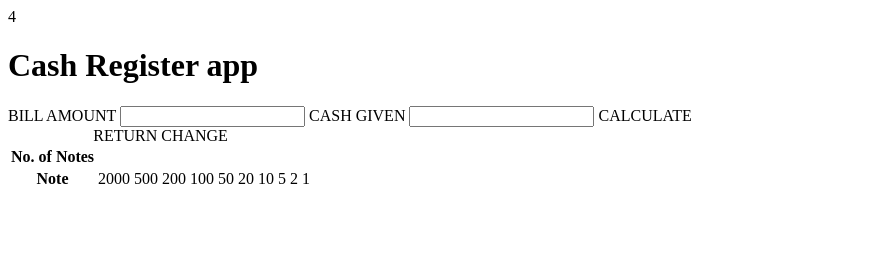
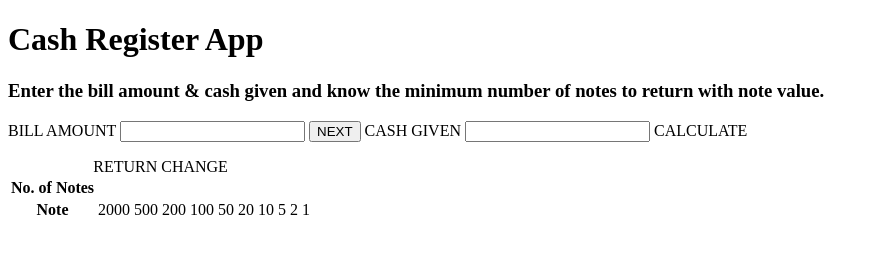
Before and after one commit to vidhimakani74/Cash-Register, a plain HTML site: page index.html in a window 1280 px wide. Shown: the whole page, without its empty margins (0-879 px from the left). Drawn offline with Linux system fonts and the light colour scheme.

Commit message:
Next button added

```diff
--- a/index.html
+++ b/index.html
@@ -5,29 +5,35 @@
     <meta charset="UTF-8">
     <meta http-equiv="X-UA-Compatible" content="IE=edge">
     <meta name="viewport" content="width=device-width, initial-scale=1.0">
-    <title>Cash Register app</title>4
+    <title>Cash Register App</title>
     <link rel="stylesheet" href="styles.css">
 </head>
 
 <body>
     <div class="container">
-        <h1>Cash Register app</h1>
+        <h1>Cash Register App</h1>
+
+        <h3>Enter the bill amount & cash given and know the minimum number of notes to return with note value.</h3>
 
         <div class="billclass">
 
             <!-- for bill-amount -->
-            <lable for="bill-amount" class="input-lable">BILL AMOUNT</lable>
-            <input type="number" id="input-lable" min="0" />
-
+            <lable for="bill-amount" class="bill-lable">BILL AMOUNT</lable>
+            <input type="number" id="bill-amount" min="0" required />
+            <button id="next-button">NEXT</button>
             <!-- for given cash -->
-            <lable for="cash-given">CASH GIVEN</lable>
-            <input type="number" id="cash-given" min="0" />
-
-            <buttion class="check-button">CALCULATE</button>
+            <lable for="cash-given" class="cash-lable">CASH GIVEN</lable>
+            <input type="number" id="cash-given" min="0" required/>
+            <buttion id="check-button">CALCULATE</button>
         </div>
 
+
+        <!-- error msg => wehen given cash is less than the bill amount -->
+        <p id="error-massage"></p>
+
         <!-- cash return table -->
-        <table id="dlist" class="table" change-table>
+        <div class="table">
+        <table id="dlist" class="change-table">
             <caption>
                 RETURN CHANGE
             </caption>
@@ -60,9 +66,7 @@
 
             </tr>
         </table>
-
-        <!-- error msg => wehen given cash is less than the bill amount -->
-        <p id="error-massage"></p>
+    </div>
 
     </div>
 
```
